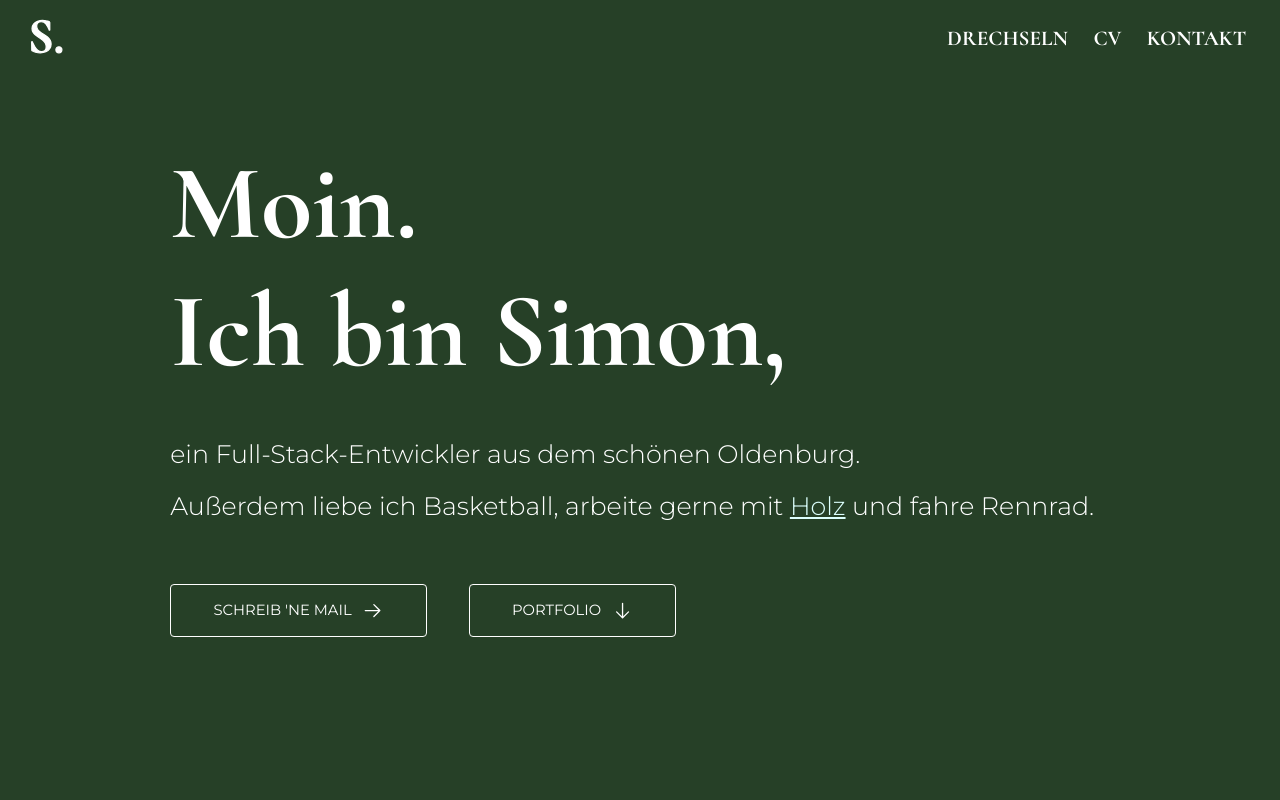
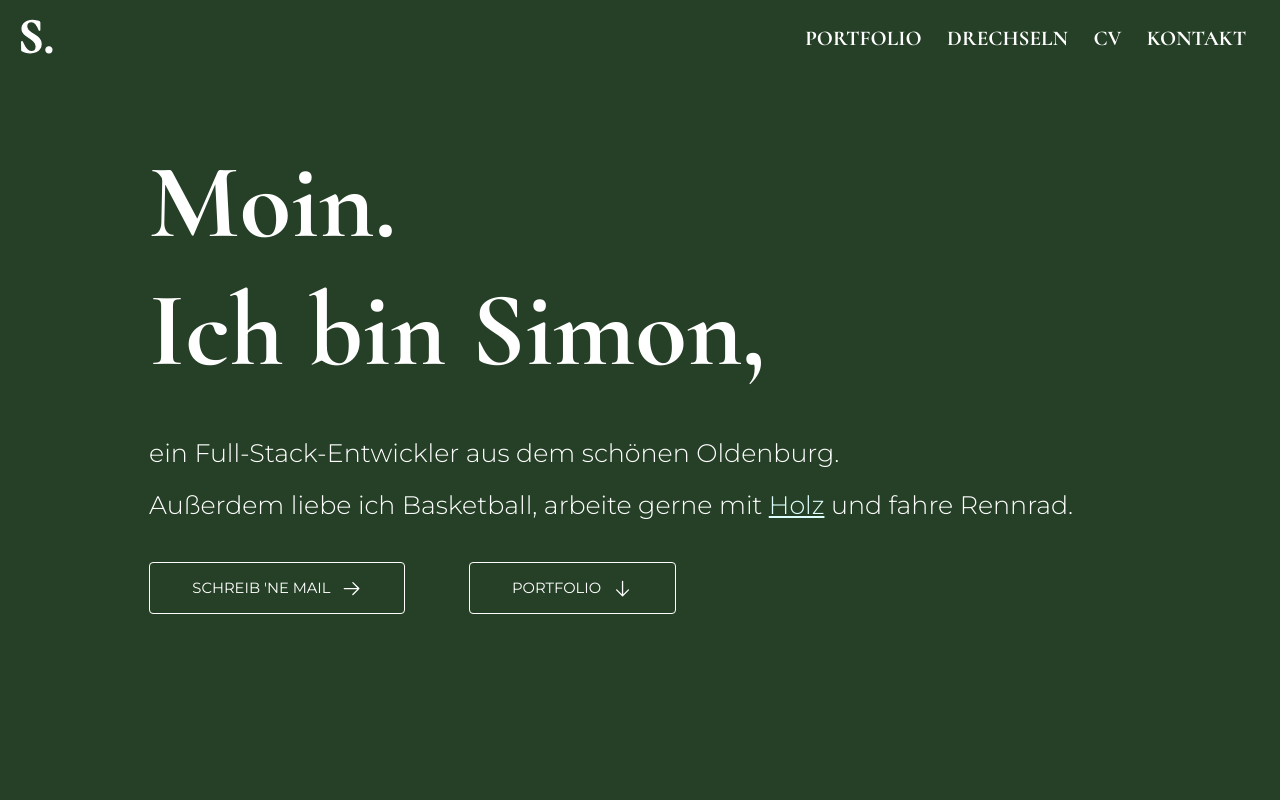
Before and after one commit to heinbl/smey.one, a Next.js app: page / in a window 1280 px wide. Shown: the top 800 px of the page. Built offline with nearby package versions, Linux system fonts and the light colour scheme.

Commit message:
style changes split intro into components

```diff
--- a/components/Header/Header.module.css
+++ b/components/Header/Header.module.css
@@ -1,10 +1,11 @@
 .header {
+    scroll-behavior: smooth;
     position: fixed;
     top: 0;
-    height: 10%;
+    height: 75px;
     width: 100%;
     background-color: var(--background);
-    z-index: 1;
+    z-index: 4;
 }
 
 .hamburgerActive ~ .hamburgerBox .hamburgerOne::before {
@@ -190,7 +191,7 @@
 
 .navItemSelected {
     z-index: 1;
-    color: var(--accent) !important;
+    color: var(--background) !important;
 }
 
 .navItemSelected::after {
@@ -200,10 +201,10 @@
     top: 0;
     left:0;
     right: 0;
-    height: 2%;
+    height: 100%;
     width: 100% !important;
     margin: auto;
-    background-color: var(--accent);
+    background-color: var(--font);
     transition: all ease-in .15s;
     z-index: -1;
 }
@@ -215,10 +216,10 @@
     top: 0;
     left:0;
     right: 0;
-    height: 2%;
+    height: 100%;
     width: 0;
     margin: auto;
-    background-color: var(--accent);
+    background-color: var(--font);
     transition: all ease-in .15s;
     z-index: -1;
 }
@@ -226,7 +227,7 @@
 
 .nav > a:hover {
     z-index: 1;
-    color: var(--accent)
+    color: var(--background)
 }
 
 .nav > a:hover::after {
@@ -240,8 +241,8 @@
     height: auto;
     min-width: 50px;
     width: 3vw;
-    margin-left: 0.5rem;
-    transition: all .15s;
+    margin-left: 0rem;
+    transition: all .5s;
     z-index: 2;
 }
 
--- a/components/Header/header.tsx
+++ b/components/Header/header.tsx
@@ -20,7 +20,9 @@ return (
   <header className={[styles.header].join(" ")}>
     <div className={styles.headerInner}>
       <div className={styles.imageContainer}>
-        <Link href="/">
+        <Link
+          scroll={false}
+          href="/#intro">
           { /*
           <Image
             className={styles.headerImage}
@@ -44,6 +46,18 @@ return (
         <label className={[styles.hamburgerBox].join(" ")} htmlFor="hamburger-active">
           <div className={ styles.hamburgerMenu}>
             <div className={styles.hamburgerLinks}>
+              <Link
+                scroll={false}
+                onClick={() => setShowHamburger(false)}
+                href="/#intro">
+                Home
+              </Link>
+              <Link
+                onClick={() => setShowHamburger(false)}
+                scroll={false}
+                href="/#portfolio">
+                Portfolio
+              </Link>
               <Link
                 className={[path === 'drechseln' ? styles.hamburgerItemSelected : '', styles.hamburgerItem].join(" ")}
                 href="/drechseln"
@@ -75,6 +89,11 @@ return (
         </label>
       </nav>
       <nav className={styles.nav}>
+              <Link
+                scroll={false}
+                href="/#portfolio">
+                Portfolio
+              </Link>
               <Link className={path === 'drechseln' ? styles.navItemSelected : ''}
                 href="/drechseln">
                 Drechseln
--- a/components/Intro/Intro.module.css
+++ b/components/Intro/Intro.module.css
@@ -73,25 +73,6 @@
     margin-bottom: 0;
 }
 
-.mailMeButton {
-    margin: 0 auto;
-    text-decoration: none;
-    display: inline-block;
-    background-color: var(--accent);
-    border: 2px solid var(--accent);
-    color: var(--background);
-    border-radius: 4px;
-    padding: 0.7rem 1.4rem;
-    font-size: 1.2em;
-    cursor: pointer;
-    transition: background-color .15s ease-in, color .15s ease-in;
-}
-
-.mailMeButton:hover {
-    background-color: var(--background);
-    color: var(--accent);
-}
-
 @media screen and (min-width: 600px) {
 
     .imageContainer {
@@ -104,7 +85,7 @@
         display: flex;
         flex-direction: row-reverse;
         gap: 1.5rem;
-        padding: 1rem;
+        padding: 1rem 0;
         align-items: center;
     }
 
--- a/components/Intro/intro.tsx
+++ b/components/Intro/intro.tsx
@@ -2,6 +2,7 @@ import type { ReactElement } from 'react';
 import introStyles from './Intro.module.css';
 import appStyles from '@styles/App.module.css';
 import Link from 'next/link';
+import { Portfolio } from '@components/Portfolio';
 import { ArrowRight, ArrowDown } from '@phosphor-icons/react';
 // import { Cormorant } from 'next/font/google';
 
@@ -14,8 +15,8 @@ export interface IntroProps {};
 export default function Intro(props: IntroProps): ReactElement {
   return (
     <div className={appStyles.container}>
-      <div id="intro" className={appStyles.pageHeight}>
-        <div className={introStyles.topContainer}>
+      <div id="intro" className={appStyles.pageHeight} style={{ scrollMarginTop: '75px' }}>
+        <div id="top-container" className={introStyles.topContainer}>
           <section className={introStyles.infoBox}>
             <div className={introStyles.hero}>
               <h1 className={[introStyles.headline].join(" ")}>
@@ -41,43 +42,52 @@ export default function Intro(props: IntroProps): ReactElement {
               <Link href="/fahrrad" >Rennrad</Link>.
                    */}
               </h2>
-              <div className={ [appStyles.inlineContainer, appStyles.flexV].join(" ") } >
-                <button className={ appStyles.actionButton }>
+              <div className={ [appStyles.inlineContainer].join(" ") } >
                   <a
+                    className={ [appStyles.actionButton, appStyles.pageLink].join(" ") }
                     target="_blank"
                     rel="noopener noreferrer"
                     href="mailto:simon.meyer@mailbox.org">
+                    { /* <span className={ appStyles.secondaryText }>simon.meyer@mailbox.org</span> */ }
                     Schreib &apos;ne Mail
+                    <ArrowRight size="1rem" />
                   </a>
-                    <ArrowRight size="1rem" />
-                </button>
                   <a
-                    className={ appStyles.actionButton }
+                    className={ [appStyles.actionButton, appStyles.pageLink].join(" ")}
                     href="#portfolio"
                   >
                     Portfolio
                     <ArrowDown size="1rem" />
                   </a>
                 { /*
-              <button
-                type="button"
-                className={appStyles.actionButton}
-              >
-              </button>
+                <h1 >
+                  <a
+                    className={appStyles.pageLink}
+                    href="#portfolio"
+                  >
+                    Portfolio
+                    <ArrowDown size="1rem" />
+                  </a>
+                </h1>
+                <h1>
+                  <a
+                    className={ appStyles.pageLink }
+                    target="_blank"
+                    rel="noopener noreferrer"
+                    href="mailto:simon.meyer@mailbox.org">
+                    Schreib &apos;ne Mail
+                    <ArrowRight size="1rem" />
+                  </a>
+                </h1>
+                  */ }
+                { /*
                    */ }
               </div>
             </div>
-            { /*
-          <a className={introStyles.mailMeButton} target="_blank" rel="noopener noreferrer" href="mailto:simon.meyer@mailbox.org">
-            Schreib &apos;ne Mail
-          </a>
-               */}
           </section>
         </div>
       </div>
-      <div id="portfolio" className={ [appStyles.pageHeight].join(" ") }>
-        stuff
-      </div>
+      <Portfolio />
     </div>
   );
 }
--- /dev/null
+++ b/components/Portfolio/Portfolio.tsx
@@ -0,0 +1,16 @@
+import React from 'react';
+import appStyles from '@styles/App.module.css';
+
+type PortfolioProps = {
+
+}
+
+export const Portfolio: React.FC<PortfolioProps> = (): JSX.Element => {
+  return (
+      <section id="portfolio" className={ [appStyles.scrollMargin, appStyles.pageHeight].join(" ") } >
+        <div className={ [appStyles.inlineContainer].join(" ")}>
+          <h1>Portfolio</h1>
+        </div>
+      </section>
+  );
+}
--- /dev/null
+++ b/components/Portfolio/index.ts
@@ -0,0 +1,3 @@
+import { Portfolio } from './Portfolio';
+
+export { Portfolio };
--- a/styles/App.module.css
+++ b/styles/App.module.css
@@ -6,8 +6,16 @@
     flex-direction: column;
 }
 
+.flexV {
+    flex-direction: column !important;
+}
+
+.topHeaderPadding {
+    margin-top: 2rem;
+}
+
 .pageHeight {
-    height: 100vh;
+    min-height: 100vh;
 }
 
 .light {
@@ -24,10 +32,10 @@
 }
 
 .inlineContainer {
-    padding: 2rem 0;
+    padding: 1rem 0;
     display: flex;
     flex-direction: column;
-    gap: 2rem;
+    gap: 1rem;
 }
 
 .imageContainer {
@@ -77,19 +85,32 @@
     color: var(--background);
 }
 
-.actionButton ~ a {
+.pageLink, .pageLink:visited, .pageLink:link {
+    color: var(--font);
+    text-transform: uppercase;
     text-decoration: none;
-    color: inherit;
+    transition: all .25s ease-in-out;
 }
 
-.actionButton > a:link {
-    text-decoration: none;
-    color: inherit;
+.pageLink:hover {
+    color: var(--background) !important;
+    background-color: var(--font);
 }
 
-.actionButton > a:visited {
-    text-decoration: none;
-    color: inherit;
+a > .secondaryText {
+    display: none;
+}
+
+a:hover > .secondaryText {
+    display: inline-block;
+}
+
+a:hover > .primaryText {
+    display: none;
+}
+
+.scrollMargin {
+    scroll-margin-top: 50px;
 }
 
 .linkNoStyles {
@@ -111,14 +132,14 @@
 }
 
 @media screen and (min-width: 600px) {
+    .scrollMargin {
+        scroll-margin-top: 50px;
+    }
     .container {
         width: 80%;
         margin: 4rem auto 0 auto;
     }
 
-    .inlineContainer {
-        flex-direction: row;
-    }
 
     .imageContainer {
         grid-template-columns: repeat(auto-fit, minmax(200px, 1fr));
@@ -126,10 +147,21 @@
 }
 
 @media screen and (min-width: 900px) {
+    .scrollMargin {
+        scroll-margin-top: 0;
+    }
     .container {
         margin-top: 1rem;
     }
 
+    .inlineContainer {
+        flex-direction: row;
+        gap: 3rem;
+    }
+
+    .topHeaderPadding {
+        margin-top: 0;
+    }
 }
 
 @media screen and (min-width: 1200px) {
--- a/styles/globals.css
+++ b/styles/globals.css
@@ -21,11 +21,11 @@
 
 html {
     font-size: calc(1em + 0.4vw);
+    scroll-behavior: smooth;
 }
 
 html,
 body {
-    scroll-behavior: smooth;
   padding: 0;
   margin: 0;
   /* font-family: -apple-system, BlinkMacSystemFont, "Segoe UI", Roboto, Helvetica, Arial, */
```
